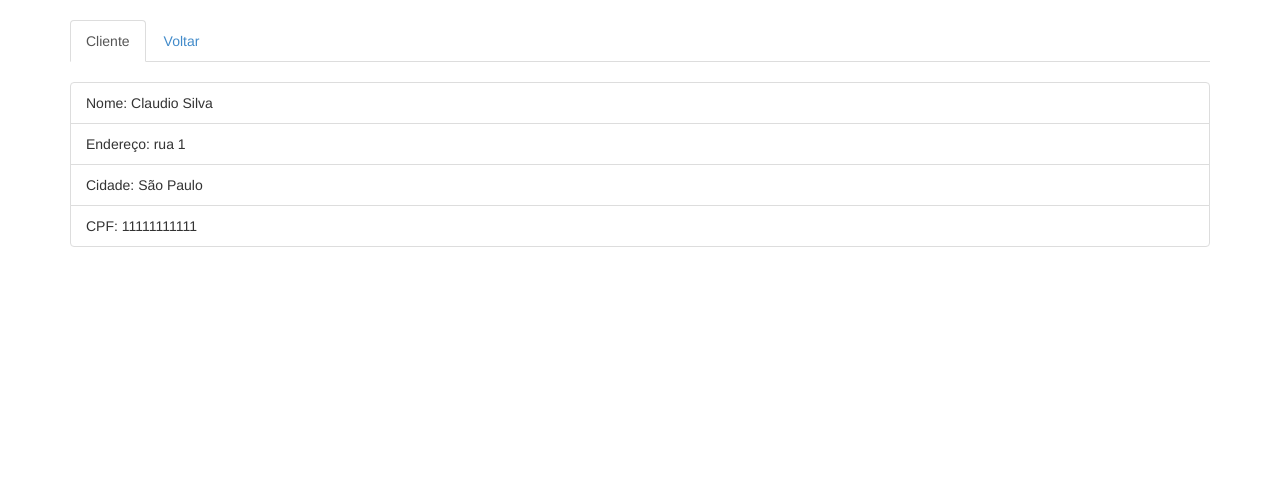
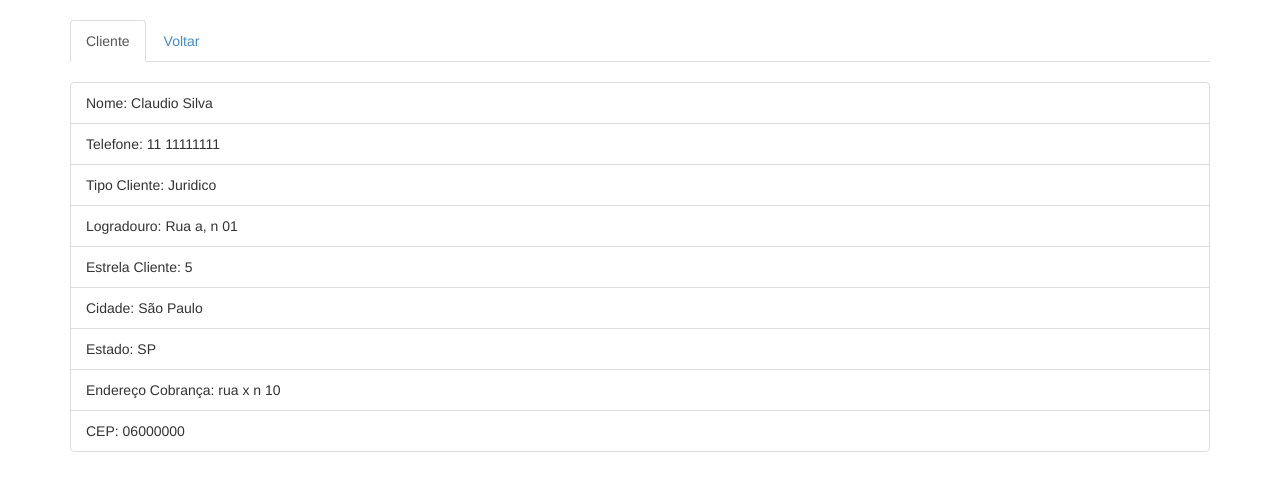
Before and after one commit to claudiofsilva/projetofase1oo, a PHP site: page /?cliente=1 in a window 1280 px wide. Shown: the top 491 px of the page. Run offline with PHP 8.4, Linux system fonts and the light colour scheme; data that the repository does not hold is empty.

Commit message:
Alteração fase 3

```diff
--- a/index.php
+++ b/index.php
@@ -1,72 +1,146 @@
 <?php
-    require_once"classes/Cliente.php";
-    $cliente = new Cliente();
+ini_set('display_errors', true);
+error_reporting(E_ALL | E_STRICT);
+
+define("CLASS_DIR", __DIR__ . DIRECTORY_SEPARATOR . "src" . DIRECTORY_SEPARATOR);
+spl_autoload_register(function($class) {
+   $className = CLASS_DIR . str_replace("\\", DIRECTORY_SEPARATOR, $class) . ".php";
+    include($className);
+});
+
+$cliente = new Classes\Clientes\Cliente();
+$clienteJuridico = new Classes\Clientes\PessoaJuridica();
+$clienteFisico = new Classes\Clientes\PessoaFisica();
+$endereco = new \Classes\Clientes\Endereco();
+
 
 
 $arrClientes = array(
     1 => array(
         'nome' => $cliente->setNome('Claudio Silva')->getNome(),
-        'endereco' => $cliente->setEndereco('rua 1')->getEndereco(),
-        'cidade' => $cliente->setCidade('São Paulo')->getCidade(),
-        'cpf' => $cliente->setCpf('11111111111')->getCpf()
+        'telefone' => $cliente->setTelefone('11 11111111')->getTelefone(),
+        'tipo_cliente'=> $clienteJuridico->setTipo('Juridico')->getTipo(),
+        'identificacao_cliente' => $clienteJuridico->setCnpj('333333333')->getCnpj(),
+        'estrela' => $clienteFisico->setStar(10)->getStar(),
+        'logradouro' => $endereco->setLogradouro('Rua a, n 01')->getLogradouro(),
+        'cidade' => $endereco->setCidade('São Paulo')->getCidade(),
+        'estado' => $endereco->setEstado('SP')->getEstado(),
+        'endereco_cobranca' => $endereco->setEnderecoCobranca('rua x n 10')->getEnderecoCobranca(),
+        'cep' => $endereco->setCep('06000000')->getCep(),
+
     ),
     2 => array(
         'nome' => $cliente->setNome('Elaine')->getNome(),
-        'endereco' => $cliente->setEndereco('rua 2')->getEndereco(),
-        'cidade' => $cliente->setCidade('São Paulo')->getCidade(),
-        'cpf' => $cliente->setCpf('22222222222')->getCpf()
+        'telefone' => $cliente->setTelefone('11 22222222')->getTelefone(),
+        'tipo_cliente'=> $clienteFisico->setTipo('Fisico')->getTipo(),
+        'identificacao_cliente' => $clienteFisico->setCpf('333333333')->getCpf(),
+        'estrela' => $clienteFisico->setStar(2)->getStar(),
+        'logradouro' => $endereco->setLogradouro('Rua a, n 01')->getLogradouro(),
+        'cidade' => $endereco->setCidade('São Paulo')->getCidade(),
+        'estado' => $endereco->setEstado('SP')->getEstado(),
+        'endereco_cobranca' => $endereco->setEnderecoCobranca('rua x n 10')->getEnderecoCobranca(),
+        'cep' => $endereco->setCep('06000000')->getCep()
     ),
     3=> array(
         'nome' => $cliente->setNome('Helena')->getNome(),
-        'endereco' => $cliente->setEndereco('rua 3')->getEndereco(),
-        'cidade' => $cliente->setCidade('São Paulo')->getCidade(),
-        'cpf' => $cliente->setCpf('33333333333')->getCpf()
+        'telefone' => $cliente->setTelefone('11 333333333')->getTelefone(),
+        'tipo_cliente'=> $clienteJuridico->setTipo('Juridico')->getTipo(),
+        'identificacao_cliente' => $clienteJuridico->setCnpj('333333333')->getCnpj(),
+        'estrela' => $clienteFisico->setStar(3)->getStar(),
+        'logradouro' => $endereco->setLogradouro('Rua a, n 01')->getLogradouro(),
+        'cidade' => $endereco->setCidade('São Paulo')->getCidade(),
+        'estado' => $endereco->setEstado('SP')->getEstado(),
+        'endereco_cobranca' => $endereco->setEnderecoCobranca('rua x n 10')->getEnderecoCobranca(),
+        'cep' => $endereco->setCep('06000000')->getCep()
     ),
     4 => array(
         'nome' => $cliente->setNome('Francisco')->getNome(),
-        'endereco' => $cliente->setEndereco('rua 4')->getEndereco(),
-        'cidade' => $cliente->setCidade('São Paulo')->getCidade(),
-        'cpf' => $cliente->setCpf('44444444444')->getCpf()
+        'telefone' => $cliente->setTelefone('11 4444444444')->getTelefone(),
+        'tipo_cliente'=> $clienteFisico->setTipo('Fisico')->getTipo(),
+        'identificacao_cliente' => $clienteFisico->setCpf('333333333')->getCpf(),
+        'estrela' => $clienteFisico->setStar(1)->getStar(),
+        'logradouro' => $endereco->setLogradouro('Rua a, n 01')->getLogradouro(),
+        'cidade' => $endereco->setCidade('São Paulo')->getCidade(),
+        'estado' => $endereco->setEstado('SP')->getEstado(),
+        'endereco_cobranca' => $endereco->setEnderecoCobranca('rua x n 10')->getEnderecoCobranca(),
+        'cep' => $endereco->setCep('06000000')->getCep()
     ),
     5 => array(
         'nome' => $cliente->setNome('Antonio')->getNome(),
-        'endereco' => $cliente->setEndereco('rua 5')->getEndereco(),
-        'cidade' => $cliente->setCidade('São Paulo')->getCidade(),
-        'cpf' => $cliente->setCpf('555555555555')->getCpf()
+        'telefone' => $cliente->setTelefone('11 55555555')->getTelefone(),
+        'tipo_cliente'=> $clienteJuridico->setTipo('Juridico')->getTipo(),
+        'identificacao_cliente' => $clienteJuridico->setCnpj('333333333')->getCnpj(),
+        'estrela' => $clienteFisico->setStar(4)->getStar(),
+        'logradouro' => $endereco->setLogradouro('Rua a, n 01')->getLogradouro(),
+        'cidade' => $endereco->setCidade('São Paulo')->getCidade(),
+        'estado' => $endereco->setEstado('SP')->getEstado(),
+        'endereco_cobranca' => $endereco->setEnderecoCobranca('rua x n 10')->getEnderecoCobranca(),
+        'cep' => $endereco->setCep('06000000')->getCep()
     ),
     6 => array(
         'nome' => $cliente->setNome('Madalena')->getNome(),
-        'endereco' => $cliente->setEndereco('rua 6')->getEndereco(),
-        'cidade' => $cliente->setCidade('São Paulo')->getCidade(),
-        'cpf' => $cliente->setCpf('66666666666')->getCpf()
+        'telefone' => $cliente->setTelefone('11 66666666')->getTelefone(),
+        'tipo_cliente'=> $clienteJuridico->setTipo('Juridico')->getTipo(),
+        'identificacao_cliente' => $clienteJuridico->setCnpj('333333333')->getCnpj(),
+        'estrela' => $clienteFisico->setStar(1)->getStar(),
+        'logradouro' => $endereco->setLogradouro('Rua a, n 01')->getLogradouro(),
+        'cidade' => $endereco->setCidade('São Paulo')->getCidade(),
+        'estado' => $endereco->setEstado('SP')->getEstado(),
+        'endereco_cobranca' => $endereco->setEnderecoCobranca('rua x n 10')->getEnderecoCobranca(),
+        'cep' => $endereco->setCep('06000000')->getCep()
     ),
     7 => array(
         'nome' => $cliente->setNome('Leticia')->getNome(),
-        'endereco' => $cliente->setEndereco('rua 7')->getEndereco(),
-        'cidade' => $cliente->setCidade('São Paulo')->getCidade(),
-        'cpf' => $cliente->setCpf('77777777777')->getCpf()
+        'telefone' => $cliente->setTelefone('11 77777777')->getTelefone(),
+        'tipo_cliente'=> $clienteJuridico->setTipo('Juridico')->getTipo(),
+        'identificacao_cliente' => $clienteJuridico->setCnpj('333333333')->getCnpj(),
+        'estrela' => $clienteFisico->setStar(5)->getStar(),
+        'logradouro' => $endereco->setLogradouro('Rua a, n 01')->getLogradouro(),
+        'cidade' => $endereco->setCidade('São Paulo')->getCidade(),
+        'estado' => $endereco->setEstado('SP')->getEstado(),
+        'endereco_cobranca' => $endereco->setEnderecoCobranca('rua x n 10')->getEnderecoCobranca(),
+        'cep' => $endereco->setCep('06000000')->getCep()
     ),
     8 => array(
         'nome' => $cliente->setNome('Alessandro')->getNome(),
-        'endereco' => $cliente->setEndereco('rua 8')->getEndereco(),
-        'cidade' => $cliente->setCidade('São Paulo')->getCidade(),
-        'cpf' => $cliente->setCpf('88888888888')->getCpf()
+        'telefone' => $cliente->setTelefone('11 88888888')->getTelefone(),
+        'tipo_cliente'=> $clienteJuridico->setTipo('Juridico')->getTipo(),
+        'identificacao_cliente' => $clienteJuridico->setCnpj('333333333')->getCnpj(),
+        'estrela' => $clienteFisico->setStar(5)->getStar(),
+        'logradouro' => $endereco->setLogradouro('Rua a, n 01')->getLogradouro(),
+        'cidade' => $endereco->setCidade('São Paulo')->getCidade(),
+        'estado' => $endereco->setEstado('SP')->getEstado(),
+        'endereco_cobranca' => $endereco->setEnderecoCobranca('rua x n 10')->getEnderecoCobranca(),
+        'cep' => $endereco->setCep('06000000')->getCep()
     ),
     9 => array(
         'nome' => $cliente->setNome('Matheus')->getNome(),
-        'endereco' => $cliente->setEndereco('rua 9')->getEndereco(),
-        'cidade' => $cliente->setCidade('São Paulo')->getCidade(),
-        'cpf' => $cliente->setCpf('99999999999')->getCpf()
+        'telefone' => $cliente->setTelefone('11 00000000')->getTelefone(),
+        'tipo_cliente'=> $clienteJuridico->setTipo('Juridico')->getTipo(),
+        'identificacao_cliente' => $clienteJuridico->setCnpj('333333333')->getCnpj(),
+        'estrela' => $clienteFisico->setStar(5)->getStar(),
+        'logradouro' => $endereco->setLogradouro('Rua a, n 01')->getLogradouro(),
+        'cidade' => $endereco->setCidade('São Paulo')->getCidade(),
+        'estado' => $endereco->setEstado('SP')->getEstado(),
+        'endereco_cobranca' => $endereco->setEnderecoCobranca('rua x n 10')->getEnderecoCobranca(),
+        'cep' => $endereco->setCep('06000000')->getCep()
     ),
     10 => array(
         'nome' => $cliente->setNome('Gabriella')->getNome(),
-        'endereco' => $cliente->setEndereco('rua 10')->getEndereco(),
-        'cidade' => $cliente->setCidade('São Paulo')->getCidade(),
-        'cpf' => $cliente->setCpf('1010101012000')->getCpf()
+        'telefone' => $cliente->setTelefone('11 99999999')->getTelefone(),
+        'tipo_cliente'=> $clienteJuridico->setTipo('Juridico')->getTipo(),
+        'identificacao_cliente' => $clienteJuridico->setCnpj('333333333')->getCnpj(),
+        'estrela' => $clienteFisico->setStar(5)->getStar(),
+        'logradouro' => $endereco->setLogradouro('Rua a, n 01')->getLogradouro(),
+        'cidade' => $endereco->setCidade('São Paulo')->getCidade(),
+        'estado' => $endereco->setEstado('SP')->getEstado(),
+        'endereco_cobranca' => $endereco->setEnderecoCobranca('rua x n 10')->getEnderecoCobranca(),
+        'cep' => $endereco->setCep('06000000')->getCep()
     ),
 );
 
-if($_GET){
+if(isset($_GET)){
+    if(isset($_GET['ordem'])){
         if($_GET['ordem'] == 'ascendente'){
             ksort ($arrClientes);
         }elseif($_GET['ordem'] == 'descendente'){
@@ -74,8 +148,7 @@ if($_GET){
         }
     }
 
-ini_set('display_errors', true);
-error_reporting(E_ALL | E_STRICT);
+}
 
 
 ?>
@@ -103,9 +176,9 @@ error_reporting(E_ALL | E_STRICT);
 
 			<div class="separaBloco"></div>
 
-			<ul class="list-group">
+			<ul class="list-group col-lg-12">
 				<?php foreach($arrClientes as $chave => $valor){ ?>
-				  <li class="list-group-item"><a href="<?php echo '?cliente='.$chave;?>"><?php echo 'identificação cliente: '.$chave.' - Nome: '. $valor['nome']?></a></li>
+				  <li class="list-group-item col-lg-12"><a href="<?php echo '?cliente='.$chave;?>"><span class="text-left col-lg-4"><?php echo 'id: '.$chave ?></span><span class="text-left col-lg-4"><?php echo  'Nome: '. $valor['nome']?></span><span class="text-right col-lg-4"><?php echo 'Tipo Cliente: '.$valor['tipo_cliente'] ?></span></a></li>
 				<?php } ?>
 			</ul>
 			<?php }elseif($_GET['cliente']) { ?>
@@ -118,9 +191,15 @@ error_reporting(E_ALL | E_STRICT);
 
                 <ul class="list-group">
                     <li class="list-group-item"><?php echo "Nome: ".$arrClientes[$_GET['cliente']]['nome']?></li>
-                    <li class="list-group-item"><?php echo "Endereço: ".$arrClientes[$_GET['cliente']]['endereco']?></li>
+                    <li class="list-group-item"><?php echo "Telefone: ".$arrClientes[$_GET['cliente']]['telefone']?></li>
+                    <li class="list-group-item"><?php echo "Tipo Cliente: ".$arrClientes[$_GET['cliente']]['tipo_cliente']?></li>
+                    <li class="list-group-item"><?php echo "Logradouro: ".$arrClientes[$_GET['cliente']]['logradouro']?></li>
+                    <li class="list-group-item"><?php echo "Estrela Cliente: ".$arrClientes[$_GET['cliente']]['estrela']?></li>
                     <li class="list-group-item"><?php echo "Cidade: ".$arrClientes[$_GET['cliente']]['cidade']?></li>
-                    <li class="list-group-item"><?php echo "CPF: ".$arrClientes[$_GET['cliente']]['cpf']?></li>
+                    <li class="list-group-item"><?php echo "Estado: ".$arrClientes[$_GET['cliente']]['estado']?></li>
+                    <li class="list-group-item"><?php echo "Endereço Cobrança: ".$arrClientes[$_GET['cliente']]['endereco_cobranca']?></li>
+                    <li class="list-group-item"><?php echo "CEP: ".$arrClientes[$_GET['cliente']]['cep']?></li>
+
                  </ul>
 
             <?php } ?>
--- /dev/null
+++ b/src/Classes/Clientes/Cliente.php
@@ -0,0 +1,44 @@
+<?php
+/**
+ * Created by PhpStorm.
+ * User: claudio
+ * Date: 30/09/14
+ * Time: 20:54
+ */
+
+namespace Classes\Clientes;
+
+
+use Classes\Clientes\Interfaces\ClienteInterface;
+
+
+class Cliente implements ClienteInterface {
+    protected $nome;
+    protected $telefone;
+
+
+    public function setNome($nome)
+    {
+        $this->nome = $nome;
+        return $this;
+    }
+
+    public function getNome()
+    {
+        return $this->nome;
+    }
+
+    public function setTelefone($telefone)
+    {
+        $this->telefone = $telefone;
+        return $this;
+    }
+
+
+    public function getTelefone()
+    {
+        return $this->telefone;
+    }
+
+
+}
--- /dev/null
+++ b/src/Classes/Clientes/Endereco.php
@@ -0,0 +1,85 @@
+<?php
+/**
+ * Created by PhpStorm.
+ * User: claudio
+ * Date: 30/09/14
+ * Time: 20:42
+ */
+
+namespace Classes\Clientes;
+
+
+use Classes\Clientes\Interfaces\EnderecoInterface;
+
+class Endereco implements  EnderecoInterface {
+    public $logradouro;
+    public $cidade;
+    public $estado;
+    public $cep;
+    public $enderecoCobranca;
+
+
+    public function setCep($cep)
+    {
+        $this->cep = $cep;
+        return $this;
+    }
+
+
+    public function getCep()
+    {
+        return $this->cep;
+    }
+
+
+    public function setCidade($cidade)
+    {
+        $this->cidade = $cidade;
+        return $this;
+    }
+
+
+    public function getCidade()
+    {
+        return $this->cidade;
+    }
+
+
+    public function setEnderecoCobranca($enderecoCobranca)
+    {
+        $this->enderecoCobranca = $enderecoCobranca;
+        return $this;
+    }
+
+
+    public function getEnderecoCobranca()
+    {
+        return $this->enderecoCobranca;
+    }
+
+
+    public function setEstado($estado)
+    {
+        $this->estado = $estado;
+        return $this;
+    }
+
+
+    public function getEstado()
+    {
+        return $this->estado;
+    }
+
+    public function setLogradouro($logradouro)
+    {
+        $this->logradouro = $logradouro;
+        return $this;
+    }
+
+
+    public function getLogradouro()
+    {
+        return $this->logradouro;
+    }
+
+}
--- /dev/null
+++ b/src/Classes/Clientes/Interfaces/ClienteInterface.php
@@ -0,0 +1,12 @@
+<?php
+
+
+namespace Classes\Clientes\Interfaces;
+
+
+interface ClienteInterface {
+    public function setNome($nome);
+    public function getNome();
+    public function setTelefone($telefone);
+    public function getTelefone();
+}
--- /dev/null
+++ b/src/Classes/Clientes/Interfaces/EnderecoInterface.php
@@ -0,0 +1,17 @@
+<?php
+
+namespace Classes\Clientes\Interfaces;
+
+
+interface EnderecoInterface {
+    public function setLogradouro($logradouro);
+    public function getLogradouro();
+    public function setCidade($cidade);
+    public function getCidade();
+    public function setEstado($estado);
+    public function getEstado();
+    public function setCep($cep);
+    public function getCep();
+    public function setEnderecoCobranca($cobranca);
+    public function getEnderecoCobranca();
+}
--- /dev/null
+++ b/src/Classes/Clientes/Interfaces/PessoaJuridicaInterface.php
@@ -0,0 +1,13 @@
+<?php
+
+namespace Classes\Clientes\Interfaces;
+
+
+interface PessoaJuridicaInterface {
+    public function setTipo($tipo);
+    public function getTipo();
+    public function setCnpj($cnpj);
+    public function getCnpj();
+    public function setStar($star);
+    public function getStar();
+}
--- /dev/null
+++ b/src/Classes/Clientes/Interfaces/PesssoaFisicaInterface.php
@@ -0,0 +1,13 @@
+<?php
+
+namespace Classes\Clientes\Interfaces;
+
+
+interface PesssoaFisicaInterface {
+    public function setTipo($tipo);
+    public function getTipo();
+    public function setCpf($cnpj);
+    public function getCpf();
+    public function setStar($star);
+    public function getStar();
+}
--- /dev/null
+++ b/src/Classes/Clientes/PessoaFisica.php
@@ -0,0 +1,56 @@
+<?php
+
+namespace Classes\Clientes;
+
+
+use Classes\Clientes\Interfaces\PesssoaFisicaInterface;
+
+class PessoaFisica implements PesssoaFisicaInterface {
+    protected $tipo;
+    protected $cpf;
+    public $star = 1;
+
+
+    public function setCpf($cpf)
+    {
+        $this->cpf = $cpf;
+        return $this;
+    }
+
+
+    public function getCpf()
+    {
+        return $this->cpf;
+    }
+
+
+    public function setStar($star)
+    {
+        if($star < 1){
+            $this->star = 1;
+        }elseif($star > 5){
+            $this->star = 5;
+        }else{
+            $this->star = $star;
+        }
+        return $this;
+    }
+
+    public function getStar()
+    {
+        return $this->star;
+    }
+
+
+    public function setTipo($tipo)
+    {
+        $this->tipo = $tipo;
+        return $this;
+    }
+
+
+    public function getTipo()
+    {
+        return $this->tipo;
+    }
+}
--- /dev/null
+++ b/src/Classes/Clientes/PessoaJuridica.php
@@ -0,0 +1,60 @@
+<?php
+
+namespace Classes\Clientes;
+
+
+use Classes\Clientes\Interfaces\PessoaJuridicaInterface;
+
+class PessoaJuridica implements PessoaJuridicaInterface {
+
+    protected $tipo;
+    protected $cnpj;
+    public $star = 1;
+
+    public function setCnpj($cnpj)
+    {
+        $this->cnpj = $cnpj;
+        return $this;
+    }
+
+
+    public function getCnpj()
+    {
+        return $this->cnpj;
+    }
+
+
+    public function setStar($star)
+    {
+        if($star < 1){
+            $this->star = 1;
+        }elseif($star > 5){
+            $this->star = 5;
+        }else{
+            $this->star = $star;
+        }
+        return $this;
+    }
+
+
+    public function getStar()
+    {
+        return $this->star;
+
+    }
+
+
+    public function setTipo($tipo)
+    {
+        $this->tipo = $tipo;
+        return $this;
+    }
+
+
+    public function getTipo()
+    {
+        return $this->tipo;
+    }
+
+
+}
```
Lines whose indentation alone changed are shown as unchanged.
